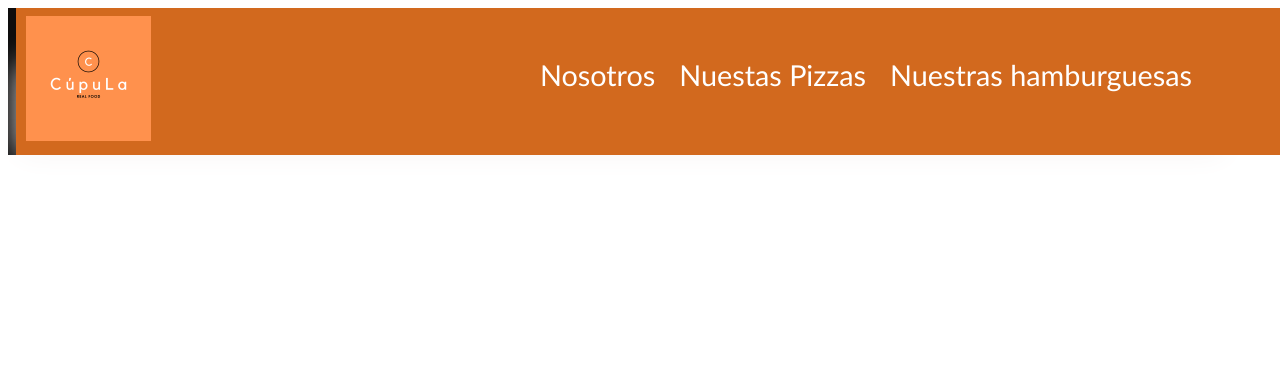
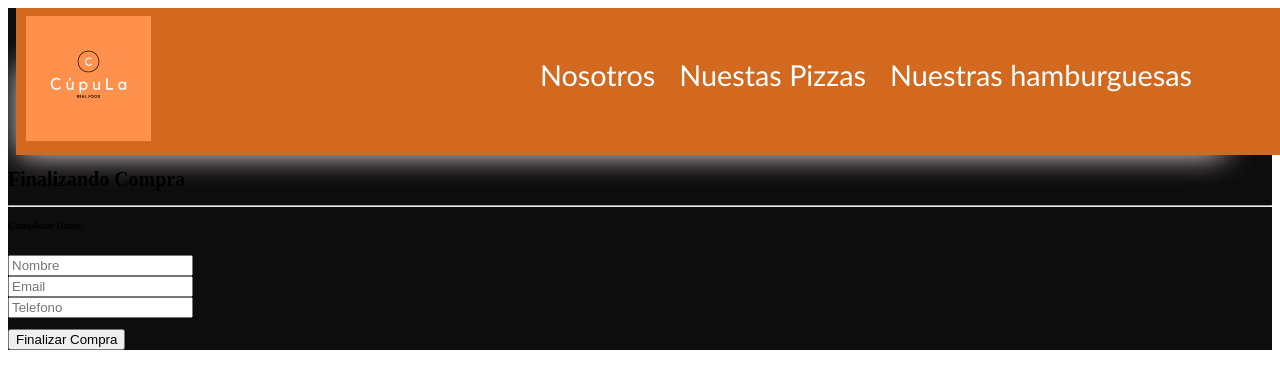
Before and after one commit to Amenichelli/myapp-menichelli, a React (Create React App) app: page /Checkout in a window 1280 px wide. Shown: the top 388 px of the page. Built offline with nearby package versions, Linux system fonts and the light colour scheme.

Commit message:
entrega-12

```diff
--- /dev/null
+++ b/src/components/Checkout/Checkout.css
@@ -0,0 +1,23 @@
+import {
+    useState,
+    useContext
+}
+
+from 'react';
+import {
+    collection,
+    addDoc
+}
+
+from "firebase/firestore";
+import {
+    Link
+}
+
+from 'react-router-dom';
+import db from '../../services/firebase';
+import {
+    CartContext
+}
+
+from '../../context/CartContext';
--- /dev/null
+++ b/src/components/Checkout/Checkout.jsx
@@ -0,0 +1,118 @@
+import {useState,useContext } from 'react';
+import { collection, addDoc } from "firebase/firestore";
+import { Link } from 'react-router-dom';
+import db from '../../services/firebase';
+import Spinner from '../Spinner/Spinner';
+import { CartContext } from '../../store/CartContextProvider.jsx';
+
+const Checkout = () => {
+
+    const {cart,getTotal,clear}= useContext(CartContext)
+
+    const [load, setLoad] = useState(false)
+    const [orderID, setOrderID] = useState()
+
+    const [buyer, setBuyer] = useState({
+        Nombre:'',
+        Email:'',
+        Telefono:''
+    })
+
+    const {Nombre, Email, Telefono} = buyer
+
+    const handleInputChange = (e) => {
+        setBuyer(({
+            ...buyer,
+            [e.target.name]:e.target.value
+        }))
+    }
+
+    const generateOrder = async(data) => {
+        setLoad(true)
+        try {
+            const col = collection(db,"Orders")
+            const order = await addDoc(col,data)
+            setOrderID(order.id)
+            clear()
+            setLoad(false)
+        } catch (error) {
+            console.log(error)
+        }
+    }
+
+    const handleSubmit = (e) => {
+        e.preventDefault()
+        const dia = new Date()
+        const items = cart.map(e=> {return {id:e.id,title:e.name,price:e.price,amount:e.amount}})
+        const total = getTotal()
+        const data = {buyer,items,dia,total}
+        console.log("data",data)
+        generateOrder(data)
+
+
+    }
+
+
+    return (
+        <>
+            <h1>Finalizando Compra</h1>
+            <hr />
+
+            {load ? <Spinner />
+                : (!orderID&&<div>
+                    <h4>Completar Datos:</h4>
+                    <br />
+                    <form onSubmit={handleSubmit}>
+                        <input
+                            type="text"
+                            name="Nombre"
+                            placeholder="Nombre"
+                            value={Nombre}
+                            onChange={handleInputChange}
+                            required
+                        />
+                        <br />
+                        <input
+                            type="email"
+                            name="Email"
+                            placeholder="Email"
+                            value={Email}
+                            onChange={handleInputChange}
+                            required
+                        />
+                        <br />
+                        <input
+                            type="number"
+                            name="Telefono"
+                            placeholder="Telefono"
+                            value={Telefono}
+                            onChange={handleInputChange}
+                            required
+                        />
+                        <br /><br />
+                        <input
+                            type="submit"
+                            value="Finalizar Compra"
+                            className="btn btn-success"
+                        />
+                    </form>
+                </div>)
+            }
+
+            <div>
+            {
+                orderID&&(
+                    <div>
+                        <h4>Compra Finalizada con Exito</h4>
+                        <h4>{`Su código de compra es: ${orderID}`}</h4>
+                        <Link to="/"><h5>Realizar otra compra</h5></Link>
+                    </div>
+                    )
+            }
+            </div>
+
+        </>
+    )
+}
+
+export default Checkout
--- a/src/components/ItemDetail/ItemDetail.jsx
+++ b/src/components/ItemDetail/ItemDetail.jsx
@@ -12,7 +12,7 @@ const ItemDetail = ({ item }) => {
     const handleOnAdd = (count) => {
         if (count + unitsPerProduct(id) > stock) {
             const availableToAdd = stock - unitsPerProduct(id);
-            return alert ('Solamente se puede agregar ${availableToAdd} productos');
+            return alert ('Solamente se puede agregar ${availableToAdd}productos');
         }
         setCountToAdd(count);
         addToCart(item, count);
--- /dev/null
+++ b/src/components/Spinner/Spinner.jsx
@@ -0,0 +1,17 @@
+import React  from 'react'
+import { spinnerStyle } from './SpinnerStyles'
+
+const Spinner = () => {
+
+    return (
+        <>
+        {
+            <div className='d-flex justify-content-center'>
+                <div className='spinner-border' role='status' style={spinnerStyle}></div>
+            </div>
+        }
+        </>
+    )
+}
+
+export default Spinner
--- /dev/null
+++ b/src/components/Spinner/SpinnerStyles.jsx
@@ -0,0 +1,4 @@
+export const spinnerStyle = {
+    color: '#e4c360',
+    margin: 375
+}
--- a/src/index.jsx
+++ b/src/index.jsx
@@ -2,19 +2,7 @@ import React from "react";
 import ReactDOM from "react-dom/client";
 import App from "./App";
 import DarkModeContextProvider from "./store/DarkModeContextProvider";
-import { initializeApp } from "firebase/app";
 
-const firebaseConfig = {
-  apiKey: "AIzaSyBKaAoOe4E9RDfVpFnPpGjXrHEF6nUpSNA",
-  authDomain: "proyecto-menichelli.firebaseapp.com",
-  projectId: "proyecto-menichelli",
-  storageBucket: "proyecto-menichelli.appspot.com",
-  messagingSenderId: "128878545764",
-  appId: "1:128878545764:web:965bdf8e0a465a36864871",
-  measurementId: "G-NE9EK34H0D"
-};
-
-initializeApp(firebaseConfig);
 
 const root = ReactDOM.createRoot(document.getElementById("root"));
 root.render(
--- a/src/pages/Cart/Cart.jsx
+++ b/src/pages/Cart/Cart.jsx
@@ -1,5 +1,6 @@
 import React from 'react'
 import './Cart.css'
+import { Link } from 'react-router-dom';
 import CartItem from '../../components/CartItem/CartItem.jsx';
 import { useCartContext } from '../../store/CartContextProvider.jsx'
 
@@ -15,6 +16,9 @@ const Cart = () => {
       <div className='total'>
         <h4 >Total: ${totalPrice()}</h4>
       </div>
+      <Link to='/checkout'>
+         <button className="btn btn-info">Finalizar Compra</button>
+      </Link>
 
       </>
       ) : ( <h2>El carrito está vacío</h2> )
--- a/src/pages/ItemDetailContainer/ItemDetailContainer.jsx
+++ b/src/pages/ItemDetailContainer/ItemDetailContainer.jsx
@@ -1,4 +1,4 @@
-import React, { useContext,useEffect, useState } from 'react'
+import React, { useEffect, useState } from 'react'
 import { useParams } from 'react-router-dom';
 import { doc, getDoc, getFirestore } from 'firebase/firestore'
 import ItemDetail from '../../components/ItemDetail/ItemDetail';
--- a/src/pages/itemListContainer/ItemListContainer.jsx
+++ b/src/pages/itemListContainer/ItemListContainer.jsx
@@ -8,14 +8,14 @@ import { collection, getDocs, getFirestore, query, where } from 'firebase/firest
 function getData(category) {
   const db = getFirestore();
 
-  const itemsCollection = collection(db, 'items')
+  const itemCollection = collection(db, 'items');
 
   const q = category &&  query(
-    itemsCollection( db, 'items' ),
+    itemCollection(db, 'items'),
     where ('category', '==', category)
   );
 
-  return getDocs(q || itemsCollection);
+  return getDocs(q || itemCollection);
 }
 
 function ItemListContainer() {
@@ -41,5 +41,4 @@ function ItemListContainer() {
     </div>
   )
 }
-
 export default ItemListContainer
--- a/src/routes/AppRouter.jsx
+++ b/src/routes/AppRouter.jsx
@@ -4,6 +4,7 @@ import ItemListContainer from "../pages/itemListContainer/ItemListContainer"
 import ItemDetailContainer from "../pages/ItemDetailContainer/ItemDetailContainer";
 import Nosotros from "../pages/main/Nosotros"
 import NavBar from "../components/NavBar/NavBar";
+import Checkout from "../components/Checkout/Checkout";
 
 const AppRouter = () => {
   return (
@@ -15,6 +16,7 @@ const AppRouter = () => {
         <Route path="/category/:categoryId" element={ <ItemListContainer /> } />
         <Route path="/item/:id" element={ <ItemDetailContainer /> } />
         <Route path="/Nosotros" element={<Nosotros />} />
+        <Route path="/Checkout" element={<Checkout />} />
       </Routes>
     </BrowserRouter>
   );
--- /dev/null
+++ b/src/services/firebase.jsx
@@ -0,0 +1,16 @@
+import { initializeApp } from "firebase/app";
+import { getFirestore } from "firebase/firestore"
+
+const firebaseConfig = {
+    apiKey: "AIzaSyDVrCbj7Z3_wS5Zw7mduzZ77K18GAlYPDY",
+    authDomain: "ecommerce-73786.firebaseapp.com",
+    projectId: "ecommerce-73786",
+    storageBucket: "ecommerce-73786.appspot.com",
+    messagingSenderId: "205929765003",
+    appId: "1:205929765003:web:7a738d029cad7fb8dadc8e"
+};
+
+const app = initializeApp(firebaseConfig);
+const db = getFirestore(app)
+
+export default db
```
